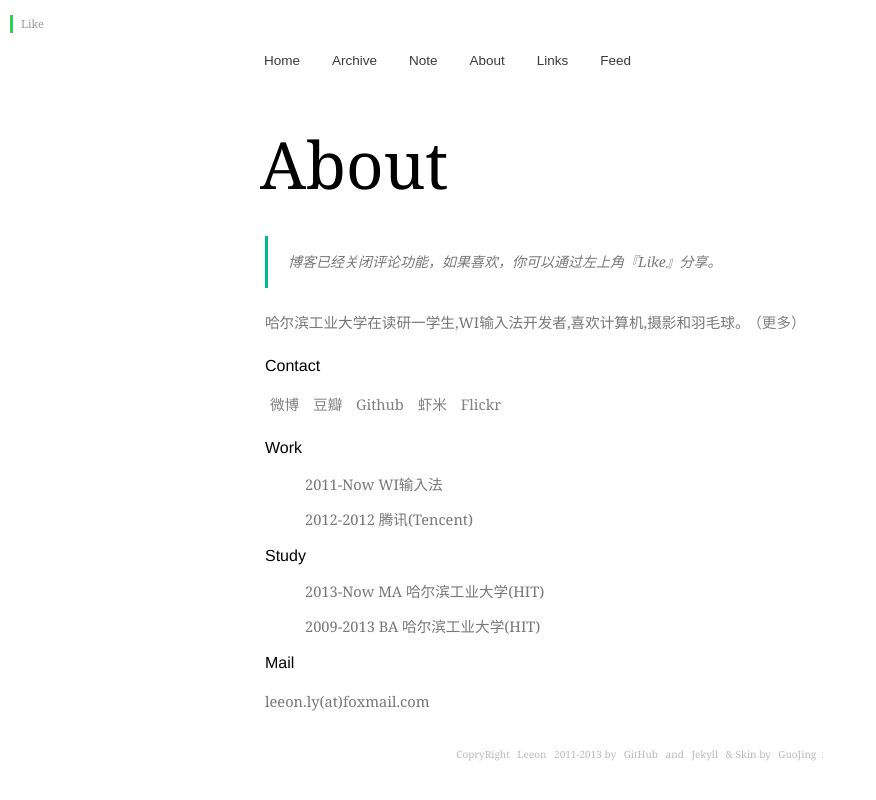
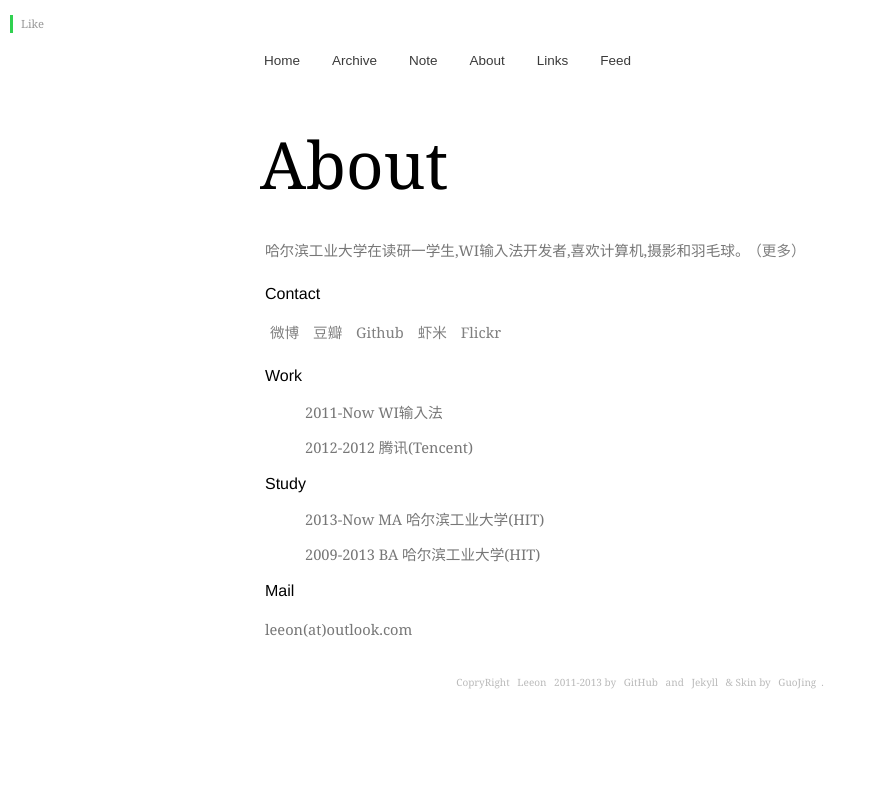
Before and after one commit to leeon/leeon.github.com, a Jekyll site: the page built from about/index.md, in a window 1280 px wide. Shown: the top 800 px of the page, without its empty margins (0-876 px from the left). Built offline with Jekyll 4.4.1, drawn with Linux system fonts in a browser that asks for light colours; Markdown is read by kramdown in place of the engine named in the settings; comment, search, counter and statistics services are not loaded.

Commit message:
edit the about page

```diff
--- a/about/index.md
+++ b/about/index.md
@@ -3,7 +3,6 @@ layout:     page
 title:      About
 description: 关于我
 ---
->博客已经关闭评论功能，如果喜欢，你可以通过左上角『Like』分享。
 
 哈尔滨工业大学在读研一学生,WI输入法开发者,喜欢计算机,摄影和羽毛球。[（更多）](/about/more/)
 
@@ -23,4 +22,4 @@ description: 关于我
 
 ### Mail ###
 
-leeon.ly(at)foxmail.com
+leeon(at)outlook.com
```
Also changed, not shown: about/more/index.md (+1 -1 lines).
